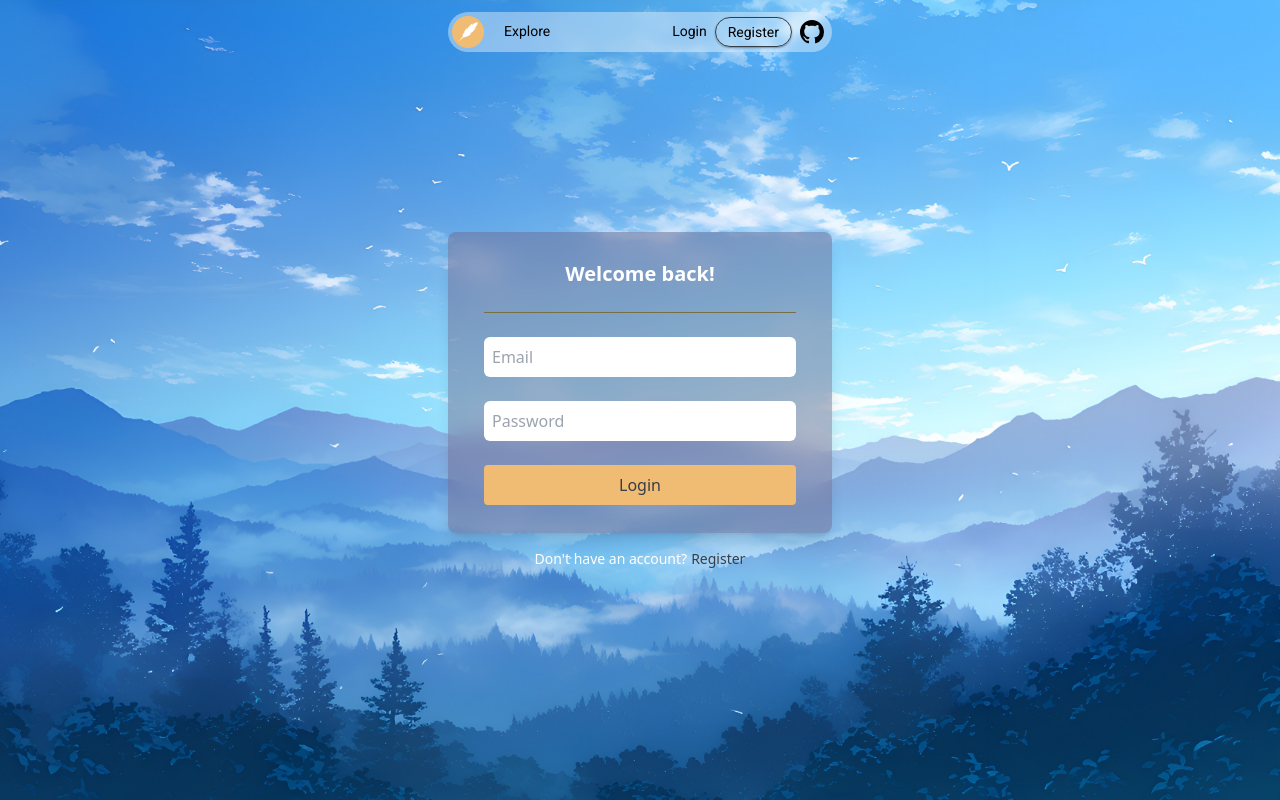
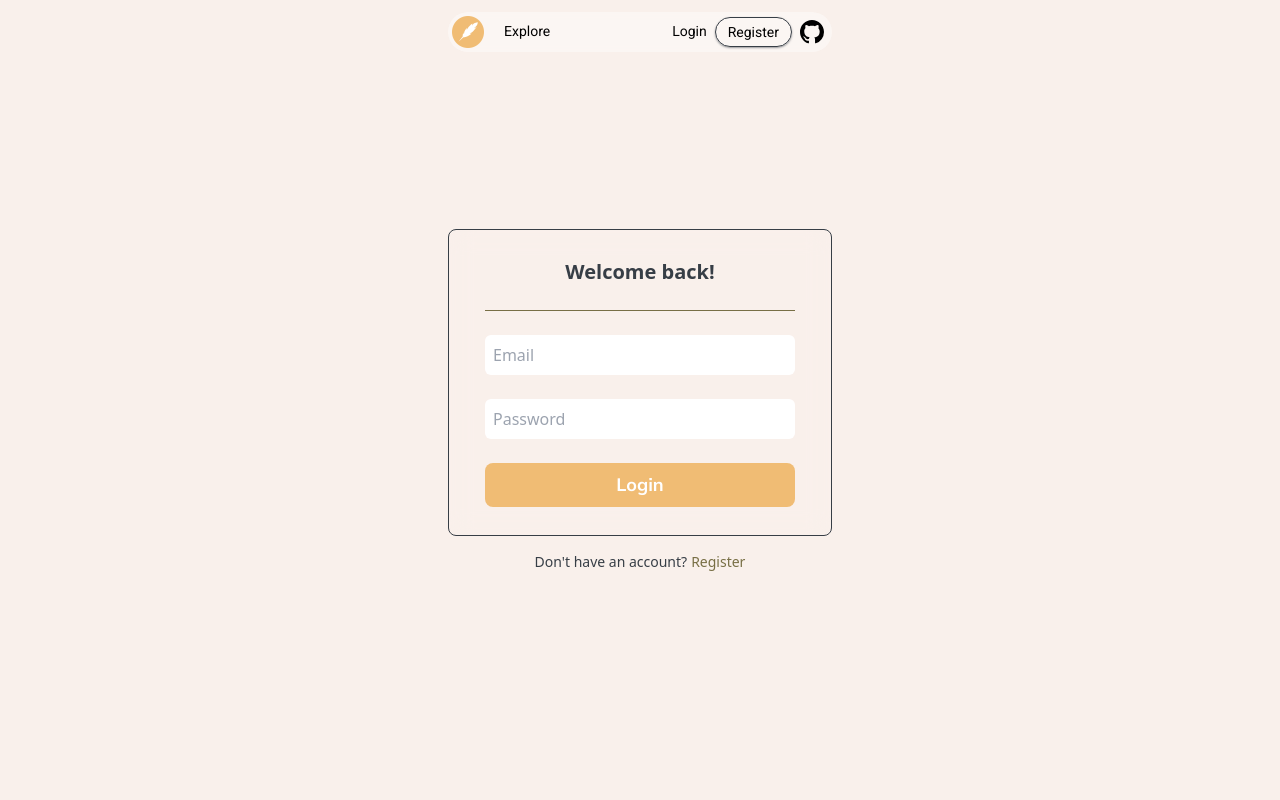
Before and after one commit to EliasLd/Serenite, a React app in the folder frontend/: page /auth in a window 1280 px wide. Built offline with nearby package versions, Linux system fonts and the light colour scheme; the HTML template or start-up script is replaced by a standard one.

Commit message:
Update style on auth page and authentication related components

```diff
--- a/frontend/src/components/Login.tsx
+++ b/frontend/src/components/Login.tsx
@@ -1,8 +1,6 @@
 import { useState } from "react";
 import { useNavigate } from "react-router-dom";
 import { useAuth } from "../contexts/AuthContext";
-import ContextButton from "./ContextButton";
-
 
 export default function Login() {
   const [form, setForm] = useState({
@@ -45,12 +43,9 @@ export default function Login() {
   }
 
   return (
-    <div className="p-4 rounded-lg max-w-sm mx-auto
-    bg-sereniteDetail/40
-    backdrop-blur-md
-    shadow-lg">
+    <div className="p-4 rounded-lg max-w-sm mx-auto bg-sereniteBg/50 border border-sereniteText backdrop-blur-md">
       <form onSubmit={handleSubmit} className="space-y-6 my-3 px-5 text-sereniteText">
-        <div className="mb-2 text-xl font-bold text-center text-sereniteTextLight">
+        <div className="mb-2 text-xl font-bold text-center">
           Welcome back!
         </div>
         <div className="w-full h-px bg-sereniteCard mb-5" />
@@ -72,9 +67,9 @@ export default function Login() {
         {error && <div className="text-red-600">{error}</div>}
         {success && <div className="text-green-700">{success}</div>}
         <div className="flex justify-center mt-8 w-full">
-          <ContextButton type="submit" className="w-full">
+          <button type="submit" className="w-full bg-sereniteAccent py-2 rounded-lg font-mulish font-bold text-white text-lg">
             Login
-          </ContextButton>
+          </button>
         </div>
       </form>
     </div>
--- a/frontend/src/components/Register.tsx
+++ b/frontend/src/components/Register.tsx
@@ -1,6 +1,5 @@
 import { useState } from "react";
 import { useNavigate } from "react-router-dom";
-import ContextButton from "./ContextButton";
 
 export default function Register() {
   const [form, setForm] = useState({
@@ -51,12 +50,9 @@ export default function Register() {
 
   return (
     <div>
-      <div className="p-4 rounded-lg max-w-sm mx-auto
-    bg-sereniteDetail/40
-    backdrop-blur-md
-    shadow-lg">
+      <div className="p-4 rounded-lg max-w-sm mx-auto bg-sereniteBg border border-sereniteText">
         <form onSubmit={handleSubmit} className="space-y-6 my-3 px-5 text-sereniteText">
-          <div className="mb-2 text-xl font-bold text-center text-sereniteTextLight">
+          <div className="mb-2 text-xl font-bold text-center text-sereniteText">
             Create your account and start your journey!
           </div>
           <div className="w-full h-px bg-sereniteCard mb-5" />
@@ -94,9 +90,9 @@ export default function Register() {
           {error && <div className="text-red-600">{error}</div>}
           {success && <div className="text-green-700">{success}</div>}
           <div className="flex justify-center mt-8 w-full">
-            <ContextButton type="submit" className="w-full">
+            <button type="submit" className="w-full bg-sereniteAccent py-2 rounded-lg font-mulish font-bold text-white text-lg">
               Register
-            </ContextButton>
+            </button>
           </div>
         </form>
       </div>
--- a/frontend/src/pages/Authentication.tsx
+++ b/frontend/src/pages/Authentication.tsx
@@ -4,8 +4,6 @@ import { useAuth } from "../contexts/AuthContext";
 import Login from "../components/Login";
 import Register from "../components/Register";
 import Navbar from "../components/Navbar";
-
-import backgroundImg from "../assets/auth-bg.jpg";
 
 export default function Authentication() {
   const [searchParams] = useSearchParams();
@@ -27,14 +25,7 @@ export default function Authentication() {
   return (
     <>
       <div
-        className="min-h-screen flex flex-col items-center justify-center px-4 bg-cover bg-center"
-        style={{
-          backgroundImage: `url(${backgroundImg})`,
-          backgroundRepeat: "no-repeat",
-          backgroundSize: "cover",
-          backgroundPosition: "center",
-        }}
-      >
+        className="min-h-screen flex flex-col items-center justify-center px-4 bg-sereniteBg">
         <div className="fixed top-0 left-0 w-full z-10">
           <Navbar />
         </div>
@@ -42,9 +33,9 @@ export default function Authentication() {
           {mode === "login" ? (
             <>
               <Login />
-              <div className="mt-4 text-sm text-center text-sereniteTextLight">
+              <div className="mt-4 text-sm text-center text-sereniteText">
                 Don't have an account?
-                <Link to="/auth?mode=register" className="text-sereniteText ml-1 hover:underline">
+                <Link to="/auth?mode=register" className="text-sereniteCard ml-1 hover:underline">
                   Register
                 </Link>
               </div>
@@ -52,9 +43,9 @@ export default function Authentication() {
           ) : (
             <>
               <Register />
-              <div className="mt-4 text-sm text-center text-sereniteTextLight">
+              <div className="mt-4 text-sm text-center text-sereniteText">
                 Already have an account?
-                <Link to="/auth?mode=login" className="text-sereniteText ml-1 hover:underline">
+                <Link to="/auth?mode=login" className="text-sereniteCard ml-1 hover:underline">
                   Sign in
                 </Link>
               </div>
```
